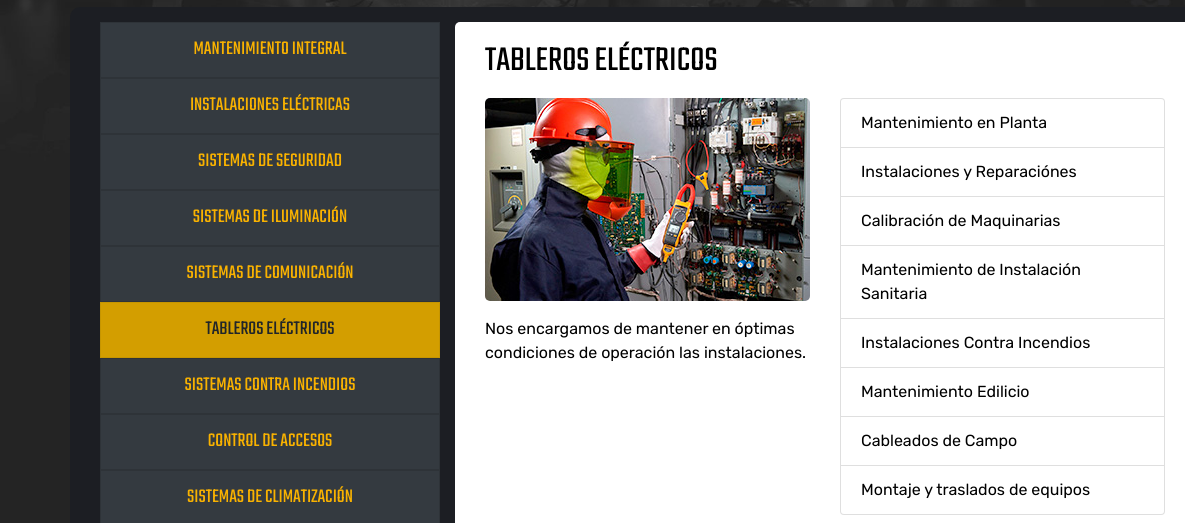
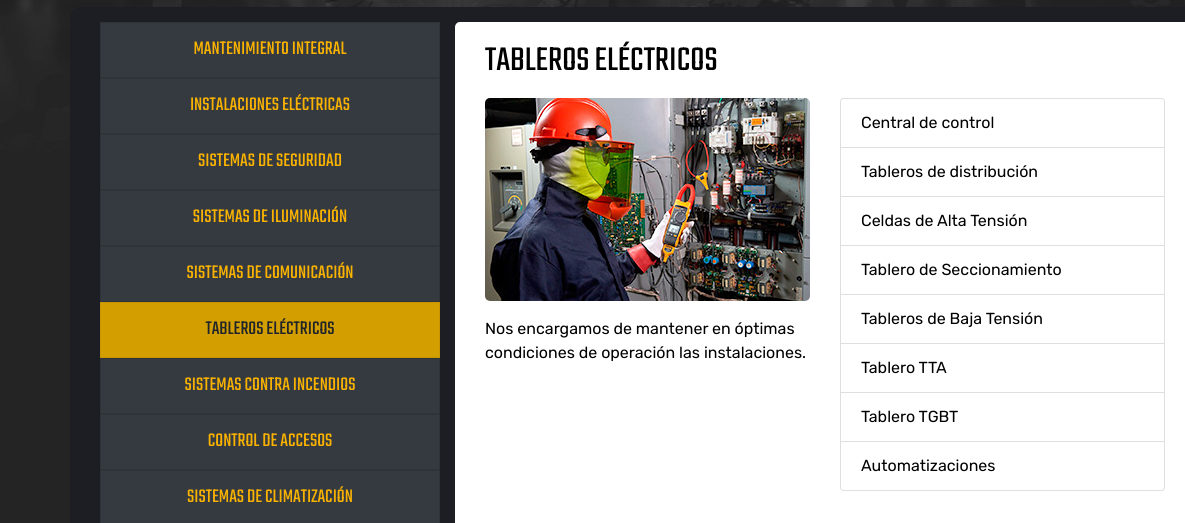
Before and after one commit to diegogomez311/Entrega-Final, a website: page pages/tableros_electricos.html in a window 1280 px wide. Shown: the part 428-951 px from the top of the page, 0-1185 px from the left. Drawn offline with nearby package versions, Linux system fonts and the light colour scheme; files that its build step writes are made by us from their sources.

Commit message:
correcion tableros

```diff
--- a/pages/tableros_electricos.html
+++ b/pages/tableros_electricos.html
@@ -107,14 +107,14 @@
                             <div class="card border-small">
                                 <div>
                                     <ul class="list-group">
-                                        <li class="list-group-item parrafo-rubik-negro">Mantenimiento en Planta</li>
-                                        <li class="list-group-item parrafo-rubik-negro">Instalaciones y Reparaciónes</li>
-                                        <li class="list-group-item parrafo-rubik-negro">Calibración de Maquinarias</li>
-                                        <li class="list-group-item parrafo-rubik-negro">Mantenimiento de Instalación Sanitaria</li>
-                                        <li class="list-group-item parrafo-rubik-negro">Instalaciones Contra Incendios</li>
-                                        <li class="list-group-item parrafo-rubik-negro">Mantenimiento Edilicio</li>
-                                        <li class="list-group-item parrafo-rubik-negro">Cableados de Campo</li>
-                                        <li class="list-group-item parrafo-rubik-negro">Montaje y traslados de equipos</li>
+                                        <li class="list-group-item parrafo-rubik-negro">Central de control</li>
+                                        <li class="list-group-item parrafo-rubik-negro">Tableros de distribución</li>
+                                        <li class="list-group-item parrafo-rubik-negro">Celdas de Alta Tensión</li>
+                                        <li class="list-group-item parrafo-rubik-negro">Tablero de Seccionamiento</li>
+                                        <li class="list-group-item parrafo-rubik-negro">Tableros de Baja Tensión</li>
+                                        <li class="list-group-item parrafo-rubik-negro">Tablero TTA</li>
+                                        <li class="list-group-item parrafo-rubik-negro">Tablero TGBT</li>
+                                        <li class="list-group-item parrafo-rubik-negro">Automatizaciones</li>
                                     </ul>
                                 </div>
                             </div>
```
